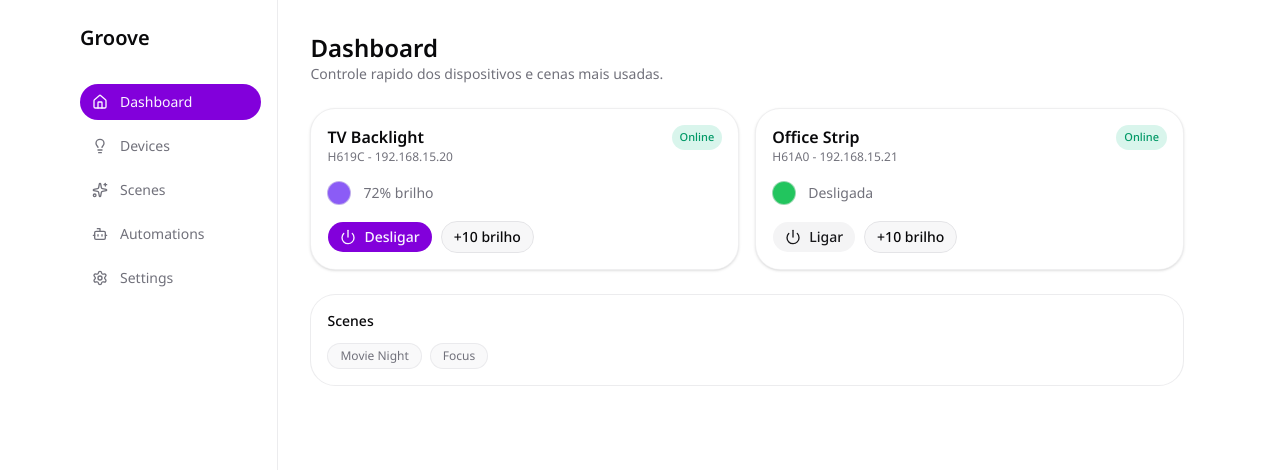
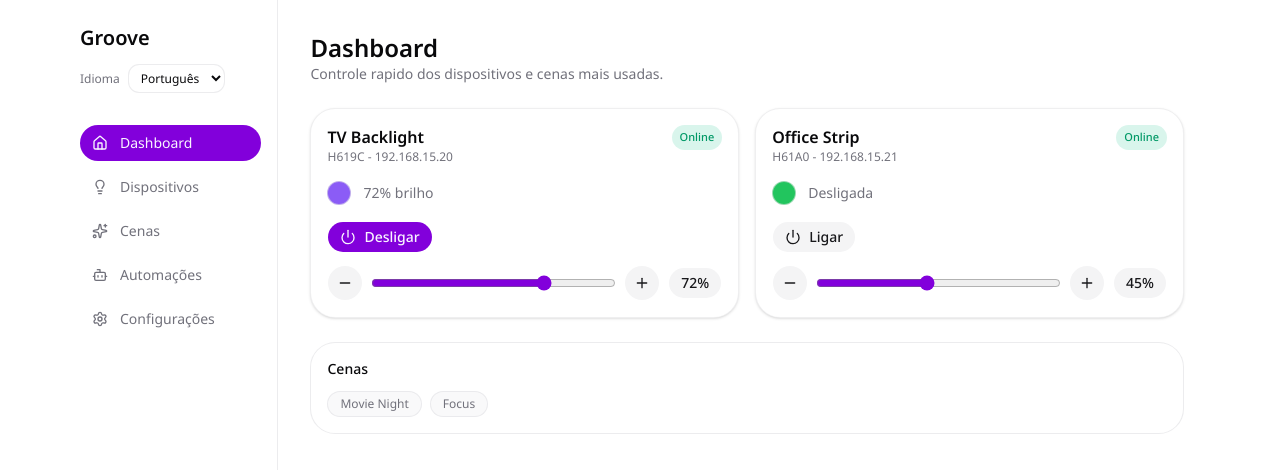
Before and after one commit to BenitoPedro13/groove-web, a Next.js app: page / in a window 1280 px wide. Shown: the top 470 px of the page. Built offline with nearby package versions, Linux system fonts and the light colour scheme.

Commit message:
feat: integrate language provider and localization support across dashboard components

```diff
--- a/app/(dashboard)/automations/page.tsx
+++ b/app/(dashboard)/automations/page.tsx
@@ -1,21 +1,27 @@
+"use client"
+
+import { useLanguage } from "@/components/providers/language-provider"
+
 const automations = [
   { id: "auto-1", name: "Por do sol", status: "Ativa", trigger: "18:00" },
   { id: "auto-2", name: "Fim do expediente", status: "Pausada", trigger: "20:00" },
 ]
 
 export default function AutomationsPage() {
+  const { t } = useLanguage()
+
   return (
     <section className="space-y-6">
       <header>
-        <h1 className="text-2xl font-semibold">Automations</h1>
-        <p className="text-sm text-muted-foreground">Base inicial para regras de agendamento e eventos.</p>
+        <h1 className="text-2xl font-semibold">{t.automationsTitle}</h1>
+        <p className="text-sm text-muted-foreground">{t.automationsSubtitle}</p>
       </header>
       <div className="space-y-3">
         {automations.map((automation) => (
           <article key={automation.id} className="rounded-2xl border border-border/60 bg-card p-4">
             <p className="font-medium">{automation.name}</p>
             <p className="text-xs text-muted-foreground">
-              {automation.status} - disparo as {automation.trigger}
+              {automation.status} - {t.triggerAt} {automation.trigger}
             </p>
           </article>
         ))}
--- a/app/(dashboard)/devices/page.tsx
+++ b/app/(dashboard)/devices/page.tsx
@@ -1,16 +1,18 @@
 "use client"
 
+import { useLanguage } from "@/components/providers/language-provider"
 import { DeviceCard } from "@/components/devices/device-card"
 import { useLightStore } from "@/lib/state/use-light-store"
 
 export default function DevicesPage() {
   const { devices, setBrightness, setPower } = useLightStore()
+  const { t } = useLanguage()
 
   return (
     <section className="space-y-6">
       <header>
-        <h1 className="text-2xl font-semibold">Devices</h1>
-        <p className="text-sm text-muted-foreground">Gerencie estado, brilho e disponibilidade dos dispositivos RGBIC.</p>
+        <h1 className="text-2xl font-semibold">{t.devicesTitle}</h1>
+        <p className="text-sm text-muted-foreground">{t.devicesSubtitle}</p>
       </header>
       <div className="grid gap-4 lg:grid-cols-2">
         {devices.map((device) => (
@@ -18,7 +20,8 @@ export default function DevicesPage() {
             key={device.id}
             device={device}
             onTogglePower={(current) => setPower(current.id, current.power === "on" ? "off" : "on")}
-            onBoostBrightness={(current) => setBrightness(current.id, current.brightness + 10)}
+            onChangeBrightnessByStep={(current, delta) => setBrightness(current.id, current.brightness + delta)}
+            onSetBrightness={(current, value) => setBrightness(current.id, value)}
           />
         ))}
       </div>
--- a/app/(dashboard)/scenes/page.tsx
+++ b/app/(dashboard)/scenes/page.tsx
@@ -1,11 +1,16 @@
+"use client"
+
+import { useLanguage } from "@/components/providers/language-provider"
 import { mockEffects, mockScenes } from "@/lib/mocks/devices"
 
 export default function ScenesPage() {
+  const { t } = useLanguage()
+
   return (
     <section className="space-y-6">
       <header>
-        <h1 className="text-2xl font-semibold">Scenes</h1>
-        <p className="text-sm text-muted-foreground">Cenas pre-definidas para aplicar rapidamente em grupos de dispositivos.</p>
+        <h1 className="text-2xl font-semibold">{t.scenesTitle}</h1>
+        <p className="text-sm text-muted-foreground">{t.scenesSubtitle}</p>
       </header>
       <div className="grid gap-3 sm:grid-cols-2">
         {mockScenes.map((scene) => {
@@ -13,8 +18,12 @@ export default function ScenesPage() {
           return (
             <article key={scene.id} className="rounded-2xl border border-border/60 bg-card p-4">
               <p className="font-medium">{scene.name}</p>
-              <p className="text-xs text-muted-foreground">{scene.deviceIds.length} dispositivo(s)</p>
-              <p className="mt-2 text-xs text-muted-foreground">Efeito: {effect?.name ?? "Sem efeito"}</p>
+              <p className="text-xs text-muted-foreground">
+                {scene.deviceIds.length} {t.sceneDevices}
+              </p>
+              <p className="mt-2 text-xs text-muted-foreground">
+                {t.sceneEffect}: {effect?.name ?? t.noEffect}
+              </p>
             </article>
           )
         })}
--- a/app/(dashboard)/settings/page.tsx
+++ b/app/(dashboard)/settings/page.tsx
@@ -1,12 +1,18 @@
+"use client"
+
+import { useLanguage } from "@/components/providers/language-provider"
+
 export default function SettingsPage() {
+  const { t } = useLanguage()
+
   return (
     <section className="space-y-6">
       <header>
-        <h1 className="text-2xl font-semibold">Settings</h1>
-        <p className="text-sm text-muted-foreground">Configura IP manual, preferencia de tema e opcoes da LAN.</p>
+        <h1 className="text-2xl font-semibold">{t.settingsTitle}</h1>
+        <p className="text-sm text-muted-foreground">{t.settingsSubtitle}</p>
       </header>
       <div className="rounded-2xl border border-border/60 bg-card p-4 text-sm text-muted-foreground">
-        Proxima iteracao: formulario de IP fallback, scan interval e credenciais por dispositivo.
+        {t.settingsNextStep}
       </div>
     </section>
   )
--- a/app/layout.tsx
+++ b/app/layout.tsx
@@ -2,6 +2,7 @@ import { Geist_Mono, Noto_Sans } from "next/font/google"
 import type { Metadata } from "next"
 
 import "./globals.css"
+import { LanguageProvider } from "@/components/providers/language-provider"
 import { ThemeProvider } from "@/components/theme-provider"
 import { cn } from "@/lib/utils"
 
@@ -29,7 +30,9 @@ export default function RootLayout({
       className={cn("antialiased", fontMono.variable, "font-sans", notoSans.variable)}
     >
       <body className="min-h-svh bg-background">
-        <ThemeProvider>{children}</ThemeProvider>
+        <ThemeProvider>
+          <LanguageProvider>{children}</LanguageProvider>
+        </ThemeProvider>
       </body>
     </html>
   )
--- a/components/dashboard/dashboard-content.tsx
+++ b/components/dashboard/dashboard-content.tsx
@@ -1,16 +1,18 @@
 "use client"
 
+import { useLanguage } from "@/components/providers/language-provider"
 import { DeviceCard } from "@/components/devices/device-card"
 import { useLightStore } from "@/lib/state/use-light-store"
 
 export function DashboardContent() {
   const { devices, scenes, setBrightness, setPower } = useLightStore()
+  const { t } = useLanguage()
 
   return (
     <section className="space-y-6">
       <header>
-        <h1 className="text-2xl font-semibold">Dashboard</h1>
-        <p className="text-sm text-muted-foreground">Controle rapido dos dispositivos e cenas mais usadas.</p>
+        <h1 className="text-2xl font-semibold">{t.dashboardTitle}</h1>
+        <p className="text-sm text-muted-foreground">{t.dashboardSubtitle}</p>
       </header>
       <div className="grid gap-4 sm:grid-cols-2">
         {devices.map((device) => (
@@ -18,12 +20,13 @@ export function DashboardContent() {
             key={device.id}
             device={device}
             onTogglePower={(current) => setPower(current.id, current.power === "on" ? "off" : "on")}
-            onBoostBrightness={(current) => setBrightness(current.id, current.brightness + 10)}
+            onChangeBrightnessByStep={(current, delta) => setBrightness(current.id, current.brightness + delta)}
+            onSetBrightness={(current, value) => setBrightness(current.id, value)}
           />
         ))}
       </div>
       <section className="rounded-2xl border border-border/70 bg-card p-4">
-        <p className="mb-3 text-sm font-medium">Scenes</p>
+        <p className="mb-3 text-sm font-medium">{t.scenesLabel}</p>
         <div className="flex flex-wrap gap-2">
           {scenes.map((scene) => (
             <span key={scene.id} className="rounded-full border border-border/70 bg-muted/50 px-3 py-1 text-xs text-muted-foreground">
--- a/components/devices/device-card.tsx
+++ b/components/devices/device-card.tsx
@@ -1,7 +1,8 @@
 "use client"
 
-import { Power } from "lucide-react"
+import { Minus, Plus, Power } from "lucide-react"
 
+import { useLanguage } from "@/components/providers/language-provider"
 import type { LightDevice } from "@/lib/domain/types"
 import { Button } from "@/components/ui/button"
 import { cn } from "@/lib/utils"
@@ -9,10 +10,13 @@ import { cn } from "@/lib/utils"
 type DeviceCardProps = {
   device: LightDevice
   onTogglePower: (device: LightDevice) => void
-  onBoostBrightness: (device: LightDevice) => void
+  onChangeBrightnessByStep: (device: LightDevice, delta: number) => void
+  onSetBrightness: (device: LightDevice, value: number) => void
 }
 
-export function DeviceCard({ device, onTogglePower, onBoostBrightness }: DeviceCardProps) {
+export function DeviceCard({ device, onTogglePower, onChangeBrightnessByStep, onSetBrightness }: DeviceCardProps) {
+  const { t } = useLanguage()
+
   return (
     <article className="rounded-2xl border border-border/60 bg-card p-4 shadow-sm">
       <div className="mb-4 flex items-start justify-between">
@@ -28,22 +32,54 @@ export function DeviceCard({ device, onTogglePower, onBoostBrightness }: DeviceC
             device.online ? "bg-emerald-500/15 text-emerald-600" : "bg-zinc-500/15 text-zinc-500",
           )}
         >
-          {device.online ? "Online" : "Offline"}
+          {device.online ? t.online : t.offline}
         </span>
       </div>
       <div className="mb-4 flex items-center gap-3">
         <div className="size-6 rounded-full border border-border/60" style={{ backgroundColor: device.color }} />
         <p className="text-sm text-muted-foreground">
-          {device.power === "on" ? `${device.brightness}% brilho` : "Desligada"}
+          {device.power === "on" ? `${device.brightness}% ${t.brightness}` : t.off}
         </p>
       </div>
-      <div className="flex gap-2">
+      <div className="flex flex-wrap gap-2">
         <Button size="sm" variant={device.power === "on" ? "default" : "secondary"} onClick={() => onTogglePower(device)}>
           <Power className="mr-1 size-4" />
-          {device.power === "on" ? "Desligar" : "Ligar"}
+          {device.power === "on" ? t.turnOff : t.turnOn}
         </Button>
-        <Button size="sm" variant="outline" onClick={() => onBoostBrightness(device)}>
-          +10 brilho
+      </div>
+      <div className="mt-3 flex items-center gap-2">
+        <Button
+          size="icon"
+          variant="secondary"
+          onClick={() => onChangeBrightnessByStep(device, -5)}
+          aria-label={t.decrease}
+        >
+          <Minus className="size-4" />
+        </Button>
+        <input
+          type="range"
+          min={0}
+          max={100}
+          step={1}
+          value={device.brightness}
+          onChange={(event) => onSetBrightness(device, Number(event.target.value))}
+          className="h-2 w-full cursor-pointer accent-primary"
+          aria-label={t.brightness}
+        />
+        <Button
+          size="icon"
+          variant="secondary"
+          onClick={() => onChangeBrightnessByStep(device, 5)}
+          aria-label={t.increase}
+        >
+          <Plus className="size-4" />
+        </Button>
+        <Button
+          size="sm"
+          variant="secondary"
+          onClick={() => onSetBrightness(device, device.brightness)}
+        >
+          {device.brightness}%
         </Button>
       </div>
     </article>
--- a/components/layout/app-shell.tsx
+++ b/components/layout/app-shell.tsx
@@ -4,15 +4,16 @@ import Link from "next/link"
 import { usePathname } from "next/navigation"
 import { Bot, House, Lightbulb, Settings, Sparkles } from "lucide-react"
 
+import { useLanguage } from "@/components/providers/language-provider"
 import { cn } from "@/lib/utils"
 
 const navItems = [
-  { href: "/", label: "Dashboard", icon: House },
-  { href: "/devices", label: "Devices", icon: Lightbulb },
-  { href: "/scenes", label: "Scenes", icon: Sparkles },
-  { href: "/automations", label: "Automations", icon: Bot },
-  { href: "/settings", label: "Settings", icon: Settings },
-]
+  { href: "/", labelKey: "navDashboard", icon: House },
+  { href: "/devices", labelKey: "navDevices", icon: Lightbulb },
+  { href: "/scenes", labelKey: "navScenes", icon: Sparkles },
+  { href: "/automations", labelKey: "navAutomations", icon: Bot },
+  { href: "/settings", labelKey: "navSettings", icon: Settings },
+] as const
 
 type AppShellProps = {
   children: React.ReactNode
@@ -20,13 +21,27 @@ type AppShellProps = {
 
 export function AppShell({ children }: AppShellProps) {
   const pathname = usePathname()
+  const { language, setLanguage, t } = useLanguage()
 
   return (
     <div className="mx-auto flex min-h-svh w-full max-w-6xl bg-background">
       <aside className="hidden w-64 flex-col border-r border-border/70 px-4 py-6 md:flex">
-        <p className="mb-8 text-xl font-semibold">Groove</p>
+        <div className="mb-8 space-y-3">
+          <p className="text-xl font-semibold">{t.appName}</p>
+          <label className="flex items-center gap-2 text-xs text-muted-foreground">
+            {t.language}
+            <select
+              value={language}
+              onChange={(event) => setLanguage(event.target.value as "pt" | "en")}
+              className="rounded-md border border-border/70 bg-background px-2 py-1 text-xs text-foreground"
+            >
+              <option value="pt">Português</option>
+              <option value="en">English</option>
+            </select>
+          </label>
+        </div>
         <nav className="space-y-2">
-          {navItems.map(({ href, label, icon: Icon }) => {
+          {navItems.map(({ href, labelKey, icon: Icon }) => {
             const active = pathname === href
             return (
               <Link
@@ -38,7 +53,7 @@ export function AppShell({ children }: AppShellProps) {
                 )}
               >
                 <Icon className="size-4" />
-                {label}
+                {t[labelKey]}
               </Link>
             )
           })}
@@ -49,7 +64,7 @@ export function AppShell({ children }: AppShellProps) {
       </main>
       <nav className="fixed inset-x-0 bottom-0 z-20 border-t border-border/70 bg-background/95 px-2 py-2 backdrop-blur md:hidden">
         <div className="mx-auto grid max-w-lg grid-cols-5 gap-1">
-          {navItems.map(({ href, label, icon: Icon }) => {
+          {navItems.map(({ href, labelKey, icon: Icon }) => {
             const active = pathname === href
             return (
               <Link
@@ -61,7 +76,7 @@ export function AppShell({ children }: AppShellProps) {
                 )}
               >
                 <Icon className="size-4" />
-                {label}
+                {t[labelKey]}
               </Link>
             )
           })}
--- /dev/null
+++ b/components/providers/language-provider.tsx
@@ -0,0 +1,57 @@
+"use client"
+
+import { createContext, useContext, useEffect, useMemo, useState } from "react"
+
+import { dictionaries, type Language } from "@/lib/i18n/dictionaries"
+
+type Translation = Record<keyof typeof dictionaries.pt, string>
+
+type LanguageContextValue = {
+  language: Language
+  setLanguage: (next: Language) => void
+  t: Translation
+}
+
+const LanguageContext = createContext<LanguageContextValue | null>(null)
+
+const STORAGE_KEY = "groove-language"
+
+type LanguageProviderProps = {
+  children: React.ReactNode
+}
+
+export function LanguageProvider({ children }: LanguageProviderProps) {
+  const [language, setLanguage] = useState<Language>(() => {
+    if (typeof window !== "undefined") {
+      const saved = window.localStorage.getItem(STORAGE_KEY)
+      if (saved === "pt" || saved === "en") {
+        return saved
+      }
+    }
+
+    return "pt"
+  })
+
+  useEffect(() => {
+    window.localStorage.setItem(STORAGE_KEY, language)
+  }, [language])
+
+  const value = useMemo<LanguageContextValue>(
+    () => ({
+      language,
+      setLanguage,
+      t: dictionaries[language] as Translation,
+    }),
+    [language],
+  )
+
+  return <LanguageContext.Provider value={value}>{children}</LanguageContext.Provider>
+}
+
+export function useLanguage() {
+  const context = useContext(LanguageContext)
+  if (!context) {
+    throw new Error("useLanguage must be used within LanguageProvider")
+  }
+  return context
+}
--- /dev/null
+++ b/lib/i18n/dictionaries.ts
@@ -0,0 +1,74 @@
+export type Language = "pt" | "en"
+
+export const dictionaries = {
+  pt: {
+    appName: "Groove",
+    navDashboard: "Dashboard",
+    navDevices: "Dispositivos",
+    navScenes: "Cenas",
+    navAutomations: "Automações",
+    navSettings: "Configurações",
+    language: "Idioma",
+    dashboardTitle: "Dashboard",
+    dashboardSubtitle: "Controle rapido dos dispositivos e cenas mais usadas.",
+    scenesLabel: "Cenas",
+    devicesTitle: "Dispositivos",
+    devicesSubtitle: "Gerencie estado, brilho e disponibilidade dos dispositivos RGBIC.",
+    scenesTitle: "Cenas",
+    scenesSubtitle: "Cenas pre-definidas para aplicar rapidamente em grupos de dispositivos.",
+    sceneDevices: "dispositivo(s)",
+    sceneEffect: "Efeito",
+    noEffect: "Sem efeito",
+    automationsTitle: "Automações",
+    automationsSubtitle: "Base inicial para regras de agendamento e eventos.",
+    triggerAt: "disparo as",
+    settingsTitle: "Configurações",
+    settingsSubtitle: "Configura IP manual, preferencia de tema e opcoes da LAN.",
+    settingsNextStep: "Proxima iteracao: formulario de IP fallback, scan interval e credenciais por dispositivo.",
+    online: "Online",
+    offline: "Offline",
+    off: "Desligada",
+    brightness: "brilho",
+    turnOn: "Ligar",
+    turnOff: "Desligar",
+    decrease: "Diminuir",
+    increase: "Aumentar",
+    brightnessPlaceholder: "0-100",
+    apply: "Aplicar",
+  },
+  en: {
+    appName: "Groove",
+    navDashboard: "Dashboard",
+    navDevices: "Devices",
+    navScenes: "Scenes",
+    navAutomations: "Automations",
+    navSettings: "Settings",
+    language: "Language",
+    dashboardTitle: "Dashboard",
+    dashboardSubtitle: "Quick control for your most used devices and scenes.",
+    scenesLabel: "Scenes",
+    devicesTitle: "Devices",
+    devicesSubtitle: "Manage power, brightness and availability for RGBIC devices.",
+    scenesTitle: "Scenes",
+    scenesSubtitle: "Predefined scenes to quickly apply to device groups.",
+    sceneDevices: "device(s)",
+    sceneEffect: "Effect",
+    noEffect: "No effect",
+    automationsTitle: "Automations",
+    automationsSubtitle: "Initial baseline for scheduling and event-based rules.",
+    triggerAt: "trigger at",
+    settingsTitle: "Settings",
+    settingsSubtitle: "Configure manual IP, theme preference and LAN options.",
+    settingsNextStep: "Next iteration: fallback IP form, scan interval and device credentials.",
+    online: "Online",
+    offline: "Offline",
+    off: "Off",
+    brightness: "brightness",
+    turnOn: "Turn on",
+    turnOff: "Turn off",
+    decrease: "Decrease",
+    increase: "Increase",
+    brightnessPlaceholder: "0-100",
+    apply: "Apply",
+  },
+} as const
```
